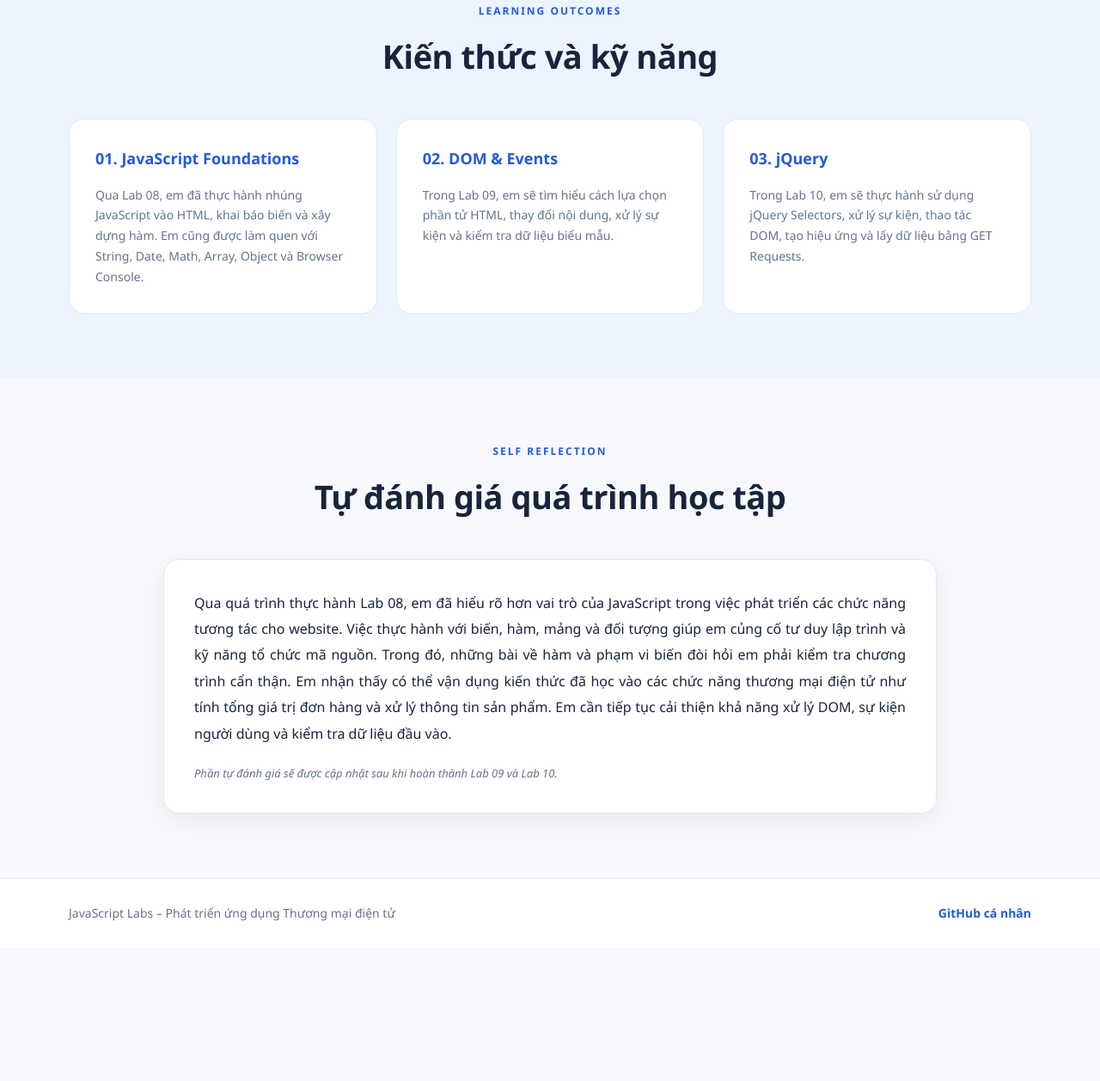
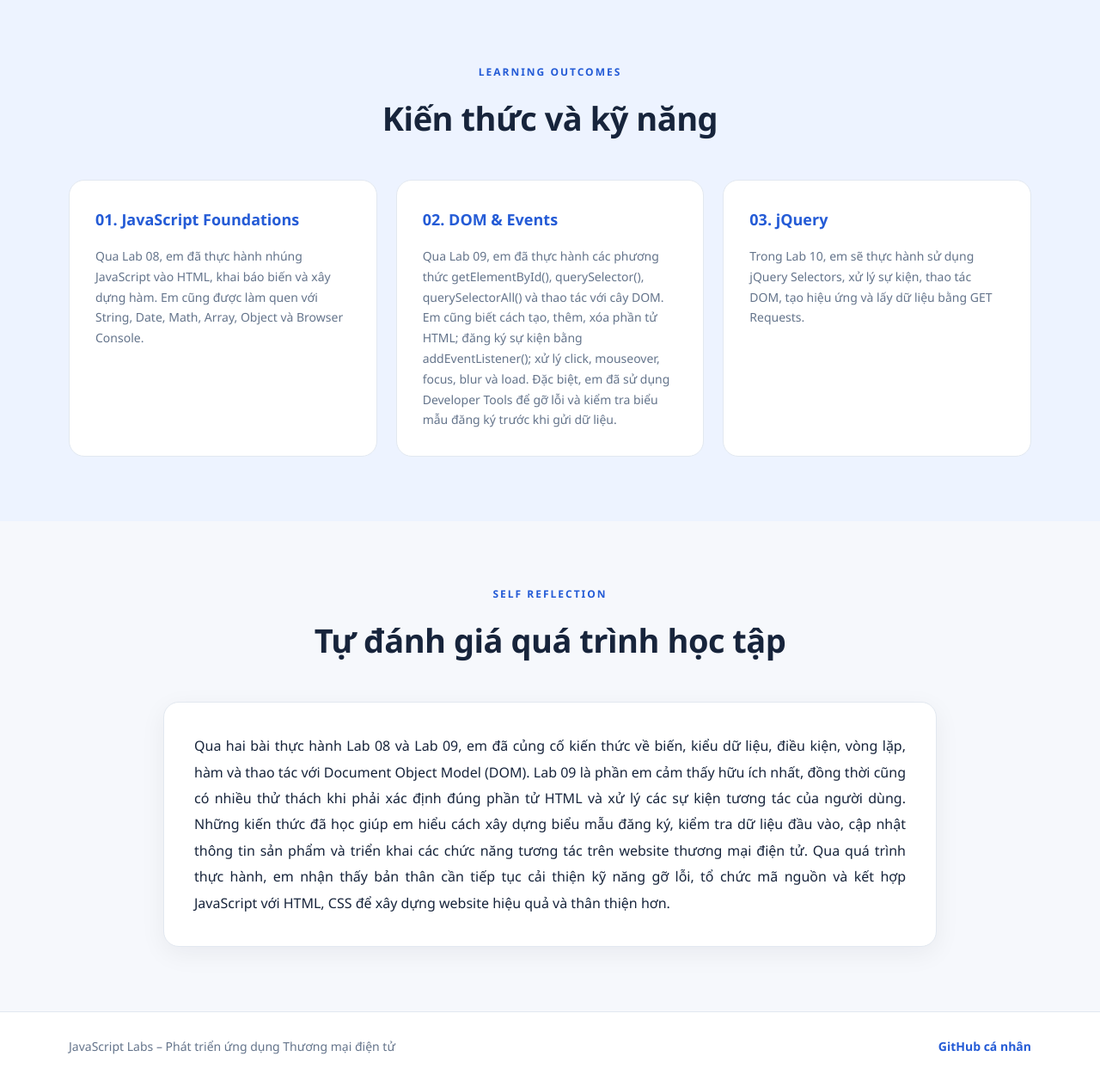
Before and after one commit to KimNgan806/foodmap-search-improvement, a plain HTML site: page JavaScript-Labs/index.html in a window 1280 px wide. Shown: the part 1503-2760 px from the top of the page at 86% size. Before the commit the page ends 2605 px from the top, so only its background shows below. Drawn offline with Linux system fonts and the light colour scheme.

Commit message:
Cập nhật Portfolio tổng thể sau khi hoàn thành Lab 09

```diff
--- a/JavaScript-Labs/index.html
+++ b/JavaScript-Labs/index.html
@@ -158,9 +158,11 @@
                 </article>
 
                 <!-- LAB 09 -->
+
+<!-- LAB 09 -->
 <article class="lab-card">
-                    <span class="status pending">
-                        Chưa thực hiện
+    <span class="status completed">
+        Đã hoàn thành
     </span>
 
     <p class="lab-number">LAB 09</p>
@@ -171,15 +173,20 @@
     </h3>
 
     <p>
-                        Thực hành truy xuất và thay đổi phần tử
-                        HTML, xử lý sự kiện người dùng,
-                        làm việc với form và kiểm tra dữ liệu.
+        Đã hoàn thành 8 bài thực hành về truy xuất
+        và thay đổi các phần tử DOM, xử lý sự kiện
+        click, mouseover, focus, blur và load.
+        Thực hành gỡ lỗi bằng Developer Tools,
+        kiểm tra dữ liệu biểu mẫu và hiển thị
+        thông báo lỗi cho người dùng.
     </p>
 
-                    <a href="Lab09/" class="lab-link">
-                        Xem Lab 09
+    <a href="ch09-lab-start-master/index.html"
+       class="lab-link">
+        Xem 8 bài thực hành
     </a>
 </article>
+
 
                 <!-- LAB 10 -->
                 <article class="lab-card">
@@ -189,7 +196,7 @@
 
                     <p class="lab-number">LAB 10</p>
 
-                    <h3>
+                    <h3>Xem Lab 09
                         JavaScript 3:
                         jQuery
                     </h3>
@@ -235,16 +242,25 @@
                         </p>
                     </article>
 
+
 <article class="knowledge-card">
     <h3>02. DOM & Events</h3>
 
     <p>
-                            Trong Lab 09, em sẽ tìm hiểu
-                            cách lựa chọn phần tử HTML,
-                            thay đổi nội dung, xử lý sự kiện
-                            và kiểm tra dữ liệu biểu mẫu.
+        Qua Lab 09, em đã thực hành các phương thức
+        getElementById(), querySelector(),
+        querySelectorAll() và thao tác với cây DOM.
+
+        Em cũng biết cách tạo, thêm, xóa phần tử HTML;
+        đăng ký sự kiện bằng addEventListener();
+        xử lý click, mouseover, focus, blur và load.
+
+        Đặc biệt, em đã sử dụng Developer Tools
+        để gỡ lỗi và kiểm tra biểu mẫu đăng ký
+        trước khi gửi dữ liệu.
     </p>
 </article>
+
 
                     <article class="knowledge-card">
                         <h3>03. jQuery</h3>
@@ -272,39 +288,33 @@
                 <h2>Tự đánh giá quá trình học tập</h2>
             </div>
 
+
 <div class="reflection">
+    <p>
+        Qua hai bài thực hành Lab 08 và Lab 09,
+        em đã củng cố kiến thức về biến, kiểu dữ liệu,
+        điều kiện, vòng lặp, hàm và thao tác với
+        Document Object Model (DOM).
 
-                <p>
-                    Qua quá trình thực hành Lab 08,
-                    em đã hiểu rõ hơn vai trò của JavaScript
-                    trong việc phát triển các chức năng
-                    tương tác cho website.
+        Lab 09 là phần em cảm thấy hữu ích nhất,
+        đồng thời cũng có nhiều thử thách khi phải
+        xác định đúng phần tử HTML và xử lý các
+        sự kiện tương tác của người dùng.
 
-                    Việc thực hành với biến, hàm, mảng
-                    và đối tượng giúp em củng cố
-                    tư duy lập trình và kỹ năng tổ chức
-                    mã nguồn.
+        Những kiến thức đã học giúp em hiểu cách
+        xây dựng biểu mẫu đăng ký, kiểm tra dữ liệu
+        đầu vào, cập nhật thông tin sản phẩm và
+        triển khai các chức năng tương tác trên
+        website thương mại điện tử.
 
-                    Trong đó, những bài về hàm và phạm vi
-                    biến đòi hỏi em phải kiểm tra
-                    chương trình cẩn thận.
+        Qua quá trình thực hành, em nhận thấy
+        bản thân cần tiếp tục cải thiện kỹ năng
+        gỡ lỗi, tổ chức mã nguồn và kết hợp
+        JavaScript với HTML, CSS để xây dựng
+        website hiệu quả và thân thiện hơn.
+    </p>
+</div>
 
-                    Em nhận thấy có thể vận dụng kiến thức
-                    đã học vào các chức năng thương mại
-                    điện tử như tính tổng giá trị đơn hàng
-                    và xử lý thông tin sản phẩm.
-
-                    Em cần tiếp tục cải thiện khả năng
-                    xử lý DOM, sự kiện người dùng
-                    và kiểm tra dữ liệu đầu vào.
-                </p>
-
-                <p class="note">
-                    Phần tự đánh giá sẽ được cập nhật
-                    sau khi hoàn thành Lab 09 và Lab 10.
-                </p>
-
-            </div>
         </section>
 
     </main>
```
Lines whose indentation alone changed are shown as unchanged.
